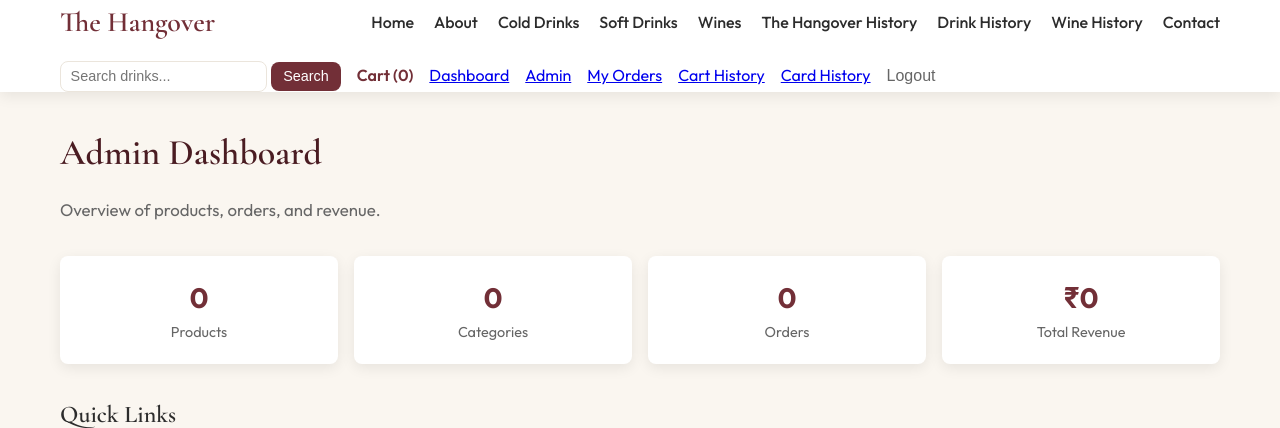
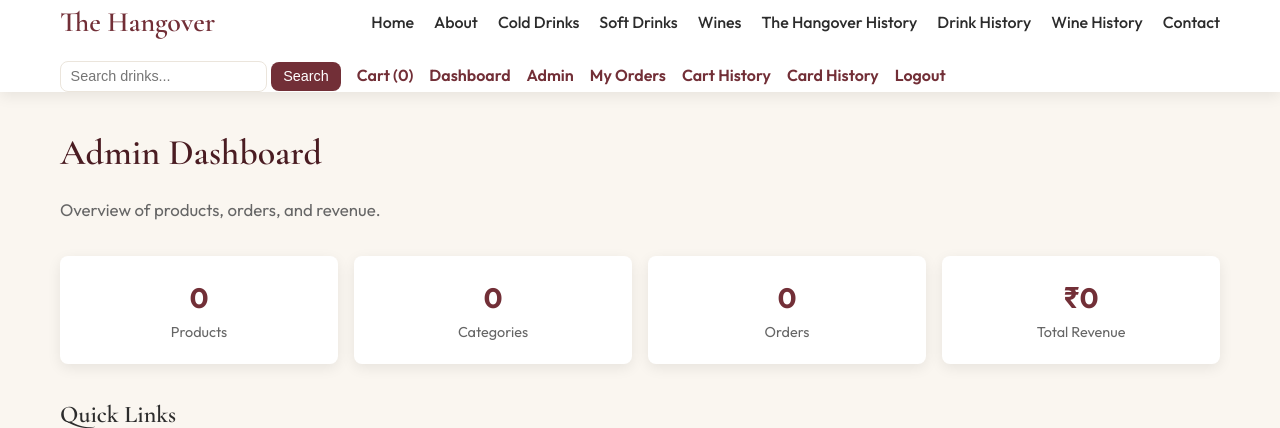
Before and after one commit to HimanthDa/The__Hangover, a Django app: page /accounts/dashboard/ in a window 1280 px wide. Shown: the top 428 px of the page. Run offline with Django 4.2, Linux system fonts and the light colour scheme; the visitor is signed in with stand-in values (Sample User, id 1); data comes from the database, SQL or seed files in the repository; data that the repository does not hold is empty.

Commit message:
Remove underlines from header links and match Cart font style across all action links and Logout button

```diff
--- a/static/css/style.css
+++ b/static/css/style.css
@@ -122,6 +122,19 @@ body {
   font-size: 0.9rem;
 }
 
+.header-actions a {
+  color: var(--color-wine);
+  font-weight: 600;
+  text-decoration: none;
+  font-family: var(--font-body);
+  font-size: 1rem;
+  transition: color 0.2s ease;
+}
+
+.header-actions a:hover {
+  color: var(--color-wine-dark);
+}
+
 .cart-link {
   color: var(--color-wine);
   font-weight: 600;
@@ -130,19 +143,23 @@ body {
 
 .inline-form {
   display: inline;
+  margin: 0;
 }
 
 .inline-form button {
   background: none;
   border: none;
-  color: var(--color-text-muted);
+  color: var(--color-wine);
   cursor: pointer;
+  font-family: var(--font-body);
+  font-weight: 600;
   font-size: 1rem;
   padding: 0;
+  transition: color 0.2s ease;
 }
 
 .inline-form button:hover {
-  color: var(--color-wine);
+  color: var(--color-wine-dark);
 }
 
 /* Messages */
```
